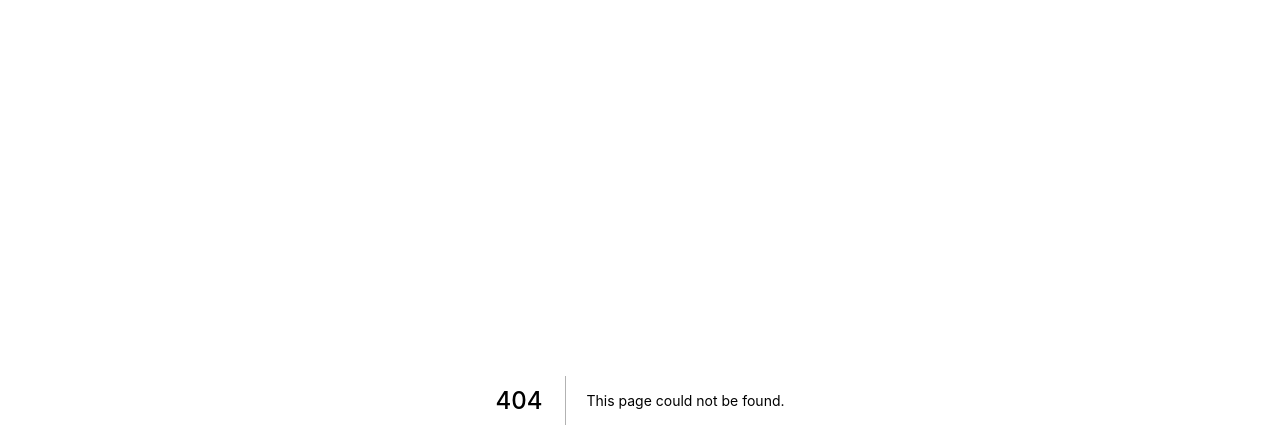
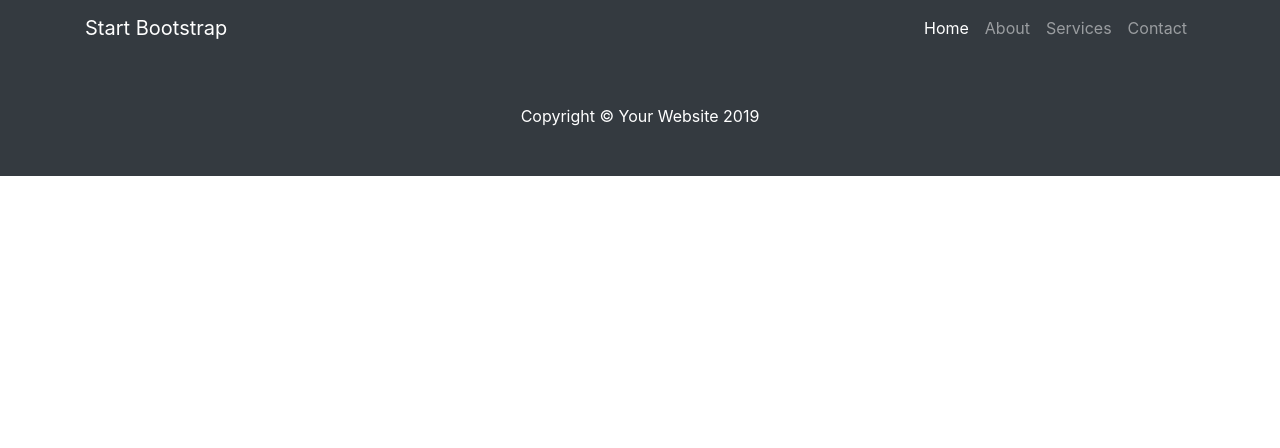
Before and after one commit to yohanpro/nextjs_movieapp, a Next.js app: page /contact in a window 1280 px wide. Before the commit this address had no page. Shown: the top 448 px of the page. Built offline with nearby package versions, Linux system fonts and the light colour scheme.

Commit message:
app container

```diff
--- a/components/navBar.js
+++ b/components/navBar.js
@@ -1,4 +1,6 @@
 import React from "react";
+import Link from "next/link";
+
 const Navbar = () => {
   return (
     <nav className="navbar navbar-expand-lg navbar-dark bg-dark fixed-top">
@@ -20,25 +22,27 @@ const Navbar = () => {
         <div className="collapse navbar-collapse" id="navbarResponsive">
           <ul className="navbar-nav ml-auto">
             <li className="nav-item active">
-              <a className="nav-link" href="#">
-                Home
-                <span className="sr-only">(current)</span>
-              </a>
+              <Link href="/">
+                <a className="nav-link">
+                  Home
+                  <span className="sr-only">(current)</span>
+                </a>
+              </Link>
             </li>
             <li className="nav-item">
-              <a className="nav-link" href="#">
-                About
-              </a>
+              <Link href="/about">
+                <a className="nav-link">About</a>
+              </Link>
             </li>
             <li className="nav-item">
-              <a className="nav-link" href="#">
-                Services
-              </a>
+              <Link href="/services">
+                <a className="nav-link">Services</a>
+              </Link>
             </li>
             <li className="nav-item">
-              <a className="nav-link" href="#">
-                Contact
-              </a>
+              <Link href="/contact">
+                <a className="nav-link">Contact</a>
+              </Link>
             </li>
           </ul>
         </div>
--- /dev/null
+++ b/pages/_app.js
@@ -0,0 +1,50 @@
+import React from "react";
+import App from "next/app";
+import Head from "next/head";
+import Navbar from "../components/navbar";
+import Footer from "../components/footer";
+class MovieApp extends App {
+  render() {
+    const { Component } = this.props;
+    return (
+      <div>
+        <Head>
+          <link
+            rel="stylesheet"
+            href="https://stackpath.bootstrapcdn.com/bootstrap/4.3.1/css/bootstrap.min.css"
+            integrity="sha384-ggOyR0iXCbMQv3Xipma34MD+dH/1fQ784/j6cY/iJTQUOhcWr7x9JvoRxT2MZw1T"
+            crossOrigin="anonymous"
+          />
+          <script
+            src="https://code.jquery.com/jquery-3.3.1.slim.min.js"
+            integrity="sha384-q8i/X+965DzO0rT7abK41JStQIAqVgRVzpbzo5smXKp4YfRvH+8abtTE1Pi6jizo"
+            crossOrigin="anonymous"
+          ></script>
+          <script
+            src="https://cdnjs.cloudflare.com/ajax/libs/popper.js/1.14.7/umd/popper.min.js"
+            integrity="sha384-UO2eT0CpHqdSJQ6hJty5KVphtPhzWj9WO1clHTMGa3JDZwrnQq4sF86dIHNDz0W1"
+            crossOrigin="anonymous"
+          ></script>
+          <script
+            src="https://stackpath.bootstrapcdn.com/bootstrap/4.3.1/js/bootstrap.min.js"
+            integrity="sha384-JjSmVgyd0p3pXB1rRibZUAYoIIy6OrQ6VrjIEaFf/nJGzIxFDsf4x0xIM+B07jRM"
+            crossOrigin="anonymous"
+          ></script>
+        </Head>
+        <Navbar />
+        <div className="base-page">
+          <Component />
+        </div>
+        <Footer />
+        <style jsx>
+          {`
+            .home-page {
+              padding-top: 80px;
+            }
+          `}
+        </style>
+      </div>
+    );
+  }
+}
+export default MovieApp;
--- /dev/null
+++ b/pages/contact.js
@@ -0,0 +1,5 @@
+const Contact = () => {
+  return <h1>hi Contact</h1>;
+};
+
+export default Contact;
--- /dev/null
+++ b/pages/services.js
@@ -0,0 +1,5 @@
+const Services = () => {
+  return <h1>hi Service</h1>;
+};
+
+export default Services;
```
Also changed, not shown: pages/index.js (+3 -35 lines).
